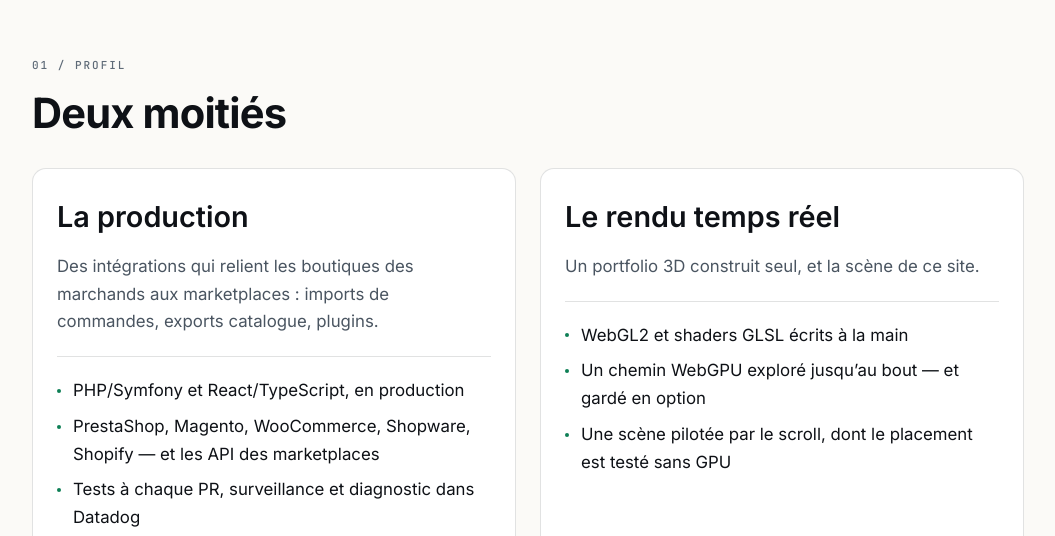
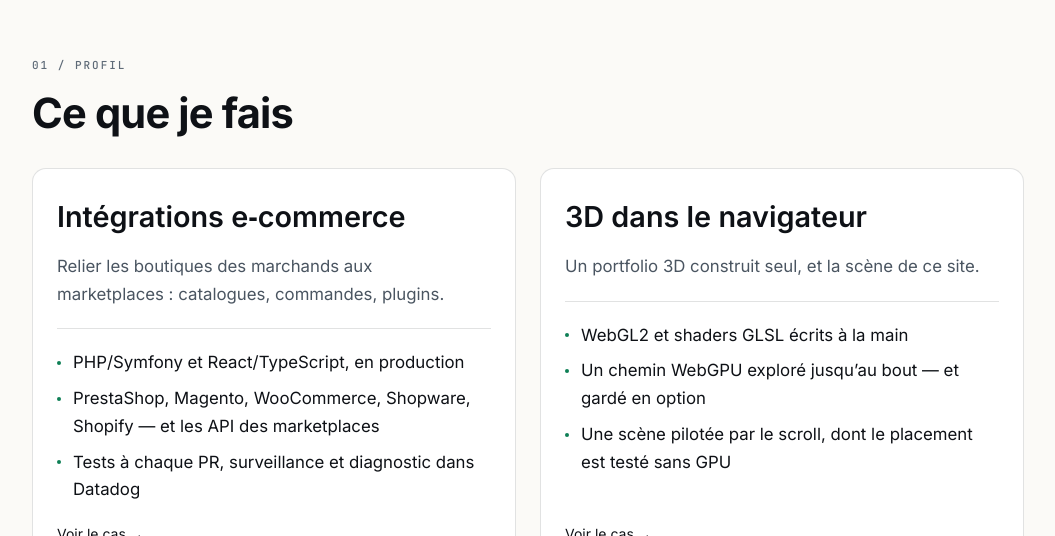
Before and after one commit to michael-mas/Order-Hub, a Next.js app: page / in a window 1280 px wide. Shown: the part 877-1413 px from the top of the page, without its empty margins (112-1167 px from the left). Built offline with nearby package versions, Linux system fonts and the light colour scheme.

Commit message:
fix(content): plain, descriptive hero and profile wording

```diff
--- a/src/components/sections/TwoHalves.tsx
+++ b/src/components/sections/TwoHalves.tsx
@@ -3,7 +3,7 @@ import { Section } from '../Section'
 
 export function TwoHalves({ halves }: { halves: Profile['halves'] }) {
   return (
-    <Section id="deux-moities" index={1} label="Profil" title="Deux moitiés" act="halves">
+    <Section id="profil" index={1} label="Profil" title="Ce que je fais" act="halves">
       <div className="grid gap-6 md:grid-cols-2">
         {halves.map((half) => (
           <article
--- a/src/content/profile.ts
+++ b/src/content/profile.ts
@@ -92,12 +92,12 @@ export const profile = profileSchema.parse({
   name: 'Michael Mas',
   headline: 'Développeur full stack — PHP/Symfony et React/TypeScript, intégrations e‑commerce',
   tagline:
-    'Je fais tenir des intégrations e‑commerce sur des plateformes que je ne contrôle pas — catalogues, commandes, marketplaces. Et le projet que vous pouvez ouvrir en entier tourne sur votre carte graphique.',
+    'Je développe des intégrations e‑commerce — catalogues, commandes, marketplaces — et des expériences 3D dans le navigateur.',
   halves: [
     {
-      title: 'La production',
+      title: 'Intégrations e‑commerce',
       summary:
-        'Des intégrations qui relient les boutiques des marchands aux marketplaces : imports de commandes, exports catalogue, plugins.',
+        'Relier les boutiques des marchands aux marketplaces : catalogues, commandes, plugins.',
       facts: [
         'PHP/Symfony et React/TypeScript, en production',
         'PrestaShop, Magento, WooCommerce, Shopware, Shopify — et les API des marketplaces',
@@ -106,7 +106,7 @@ export const profile = profileSchema.parse({
       href: '#cas-plugins',
     },
     {
-      title: 'Le rendu temps réel',
+      title: '3D dans le navigateur',
       summary: 'Un portfolio 3D construit seul, et la scène de ce site.',
       facts: [
         'WebGL2 et shaders GLSL écrits à la main',
```
Also changed, not shown: 3 other files (tests, documents, lock files or other folders).
